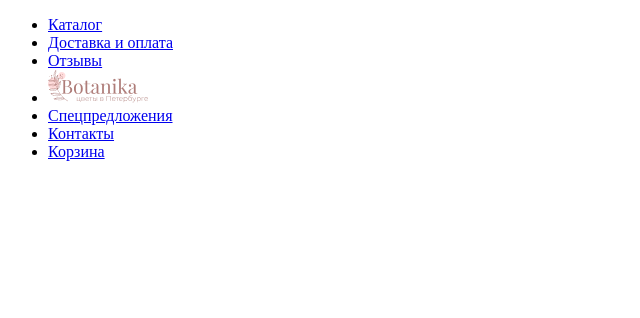
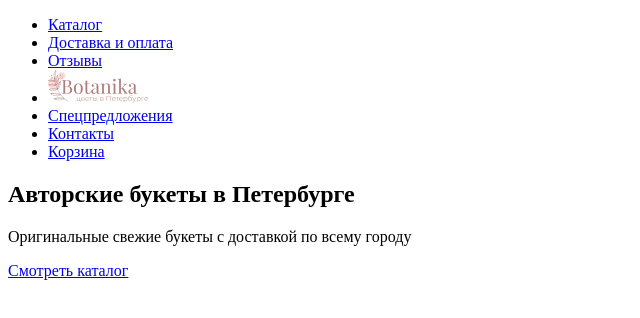
Before and after one commit to vtivadze/botanika, a plain HTML site: page index.html in a window 1280 px wide. Shown: the whole page, without its empty margins (0-640 px from the left). Drawn offline with Linux system fonts and the light colour scheme.

Commit message:
Add section 'catalog'

```diff
--- a/index.html
+++ b/index.html
@@ -22,5 +22,14 @@
             </div>
         </nav>
     </header>
+    <main class="main-content">
+        <section class="catalog">
+            <div class="container">
+                <h1>Авторские букеты в Петербурге</h1>
+                <p>Оригинальные свежие букеты с доставкой по всему городу</p>
+                <a href="#" class="button">Смотреть каталог</a>
+            </div>
+        </section>
+    </main>
 </body>
 </html>
```
